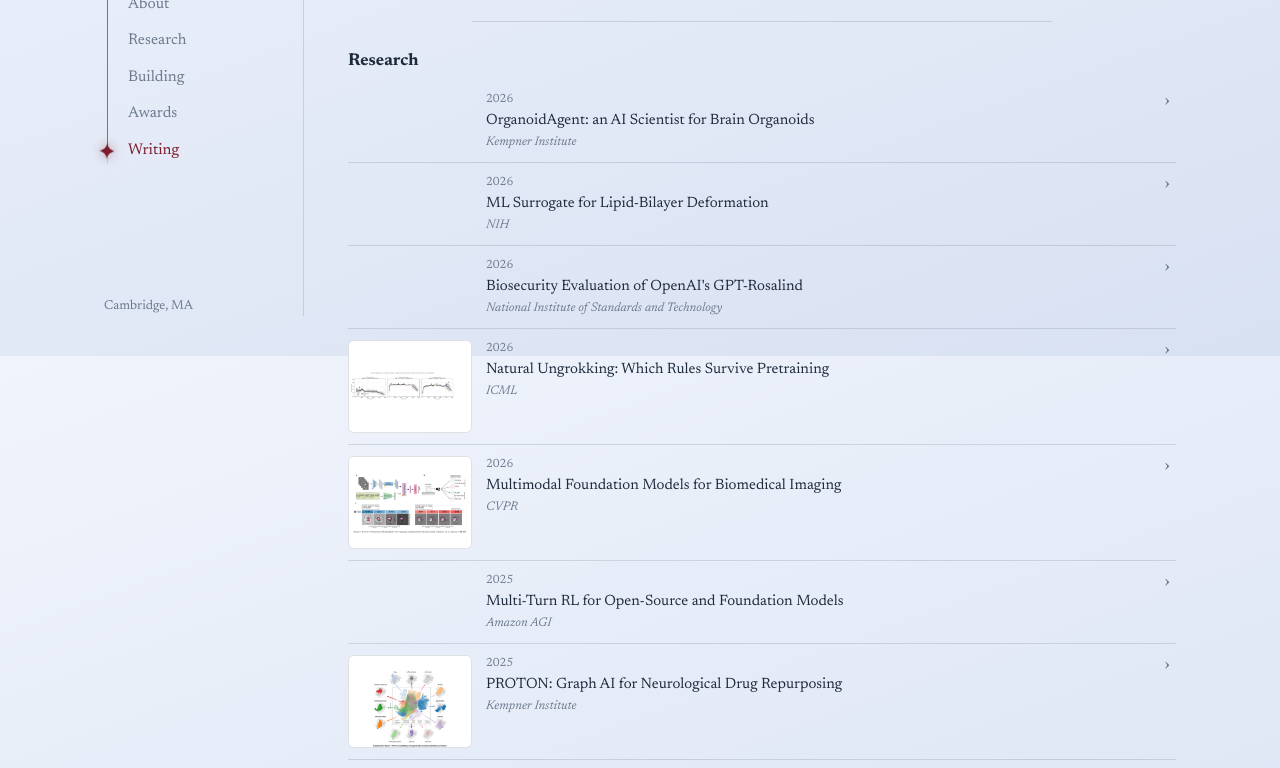
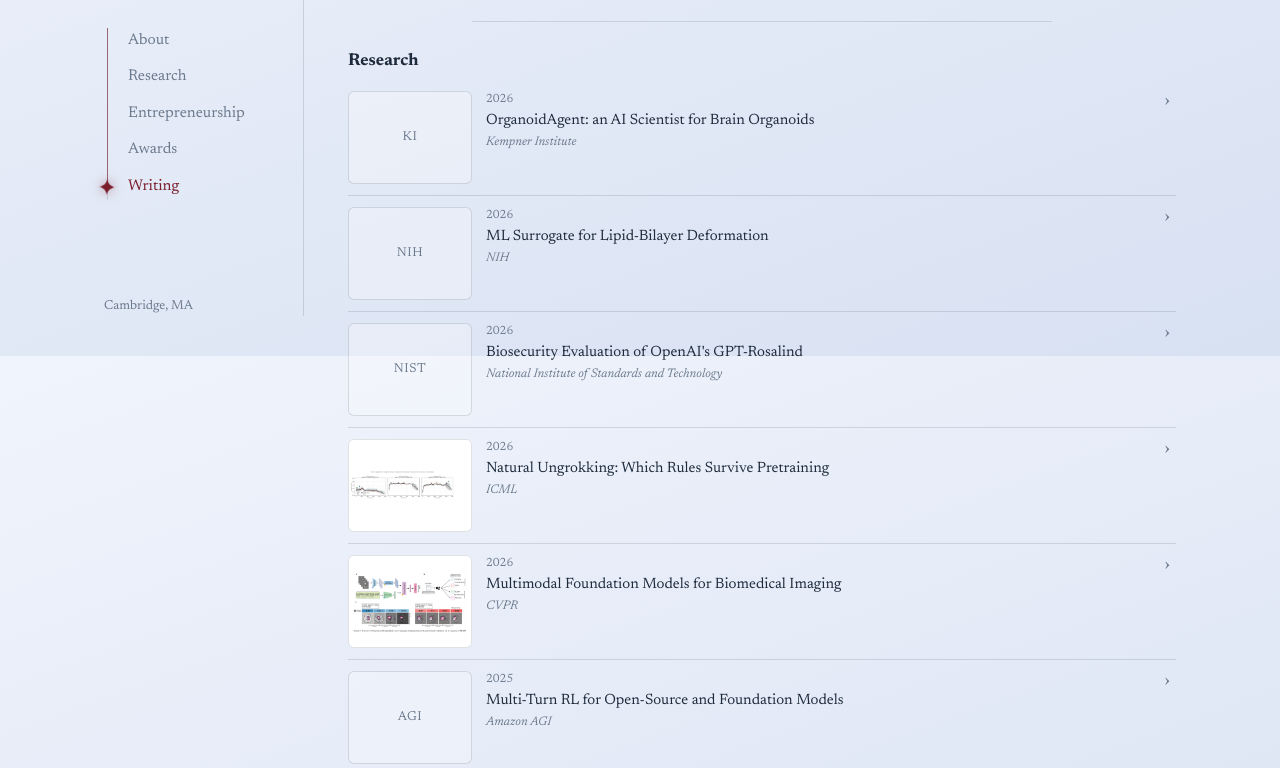
Before and after one commit to ds9-code/diyasreedhar, a plain HTML site: page index.html in a window 1280 px wide. Shown: the part 444-1212 px from the top of the page. Drawn offline with Linux system fonts and the light colour scheme.

Commit message:
Even out the entry column, enlarge the photo, rename Building
Research entries with no figure now show a monogram tile in the same
slot, so the text column stays even. The profile photo is 152px. The
Building section is called Entrepreneurship, in the heading and in the
nav.

Co-Authored-By: Claude Opus 5 <noreply@anthropic.com>

```diff
--- a/assets/css/site.css
+++ b/assets/css/site.css
@@ -76,8 +76,8 @@ a:hover { color: var(--accent); text-decoration-color: currentColor; }
 /* ---------- profile column ---------- */
 
 .avatar {
-  width: 116px;
-  height: 116px;
+  width: 152px;
+  height: 152px;
   border-radius: 50%;
   object-fit: cover;
   border: 2px solid rgba(255, 255, 255, 0.7);
@@ -172,6 +172,15 @@ a:hover { color: var(--accent); text-decoration-color: currentColor; }
   background: #fff;
   border: 1px solid var(--card-border);
   border-radius: 6px;
+}
+.card-thumb-mark {
+  display: flex;
+  align-items: center;
+  justify-content: center;
+  background: var(--card-bg);
+  font-size: 13px;
+  letter-spacing: 0.04em;
+  color: var(--muted);
 }
 .cards-media .card summary:not(:has(.card-thumb)) .card-text { margin-left: 138px; }
 .cards-media .card-body { padding-left: 138px; }
--- a/index.html
+++ b/index.html
@@ -13,7 +13,7 @@
       href="https://fonts.googleapis.com/css2?family=Newsreader:ital,opsz,wght@0,6..72,400;0,6..72,500;0,6..72,700;1,6..72,400&display=swap"
       rel="stylesheet"
     />
-    <link rel="stylesheet" href="assets/css/site.css?v=5" />
+    <link rel="stylesheet" href="assets/css/site.css?v=6" />
   </head>
   <body>
     <div class="layout" id="about">
@@ -50,7 +50,7 @@
           <ul class="sidenav-links">
             <li><a href="#about">About</a></li>
             <li><a href="#research">Research</a></li>
-            <li><a href="#building">Building</a></li>
+            <li><a href="#entrepreneurship">Entrepreneurship</a></li>
             <li><a href="#awards">Awards</a></li>
             <li><a href="#writing">Writing</a></li>
           </ul>
@@ -85,6 +85,7 @@
             <li>
               <details class="card">
                 <summary>
+                  <span class="card-thumb card-thumb-mark" aria-hidden="true">KI</span>
                   <span class="card-text">
                     <span class="card-year">2026</span>
                     <span class="card-title">OrganoidAgent: an AI Scientist for Brain Organoids</span>
@@ -100,6 +101,7 @@
             <li>
               <details class="card">
                 <summary>
+                  <span class="card-thumb card-thumb-mark" aria-hidden="true">NIH</span>
                   <span class="card-text">
                     <span class="card-year">2026</span>
                     <span class="card-title">ML Surrogate for Lipid-Bilayer Deformation</span>
@@ -115,6 +117,7 @@
             <li>
               <details class="card">
                 <summary>
+                  <span class="card-thumb card-thumb-mark" aria-hidden="true">NIST</span>
                   <span class="card-text">
                     <span class="card-year">2026</span>
                     <span class="card-title">Biosecurity Evaluation of OpenAI's GPT-Rosalind</span>
@@ -162,6 +165,7 @@
             <li>
               <details class="card">
                 <summary>
+                  <span class="card-thumb card-thumb-mark" aria-hidden="true">AGI</span>
                   <span class="card-text">
                     <span class="card-year">2025</span>
                     <span class="card-title">Multi-Turn RL for Open-Source and Foundation Models</span>
@@ -227,8 +231,8 @@
 
         <hr class="rule" />
 
-        <section class="section" id="building">
-          <h2>Building</h2>
+        <section class="section" id="entrepreneurship">
+          <h2>Entrepreneurship</h2>
           <ul class="cards cards-media">
             <li>
               <details class="card">
```
